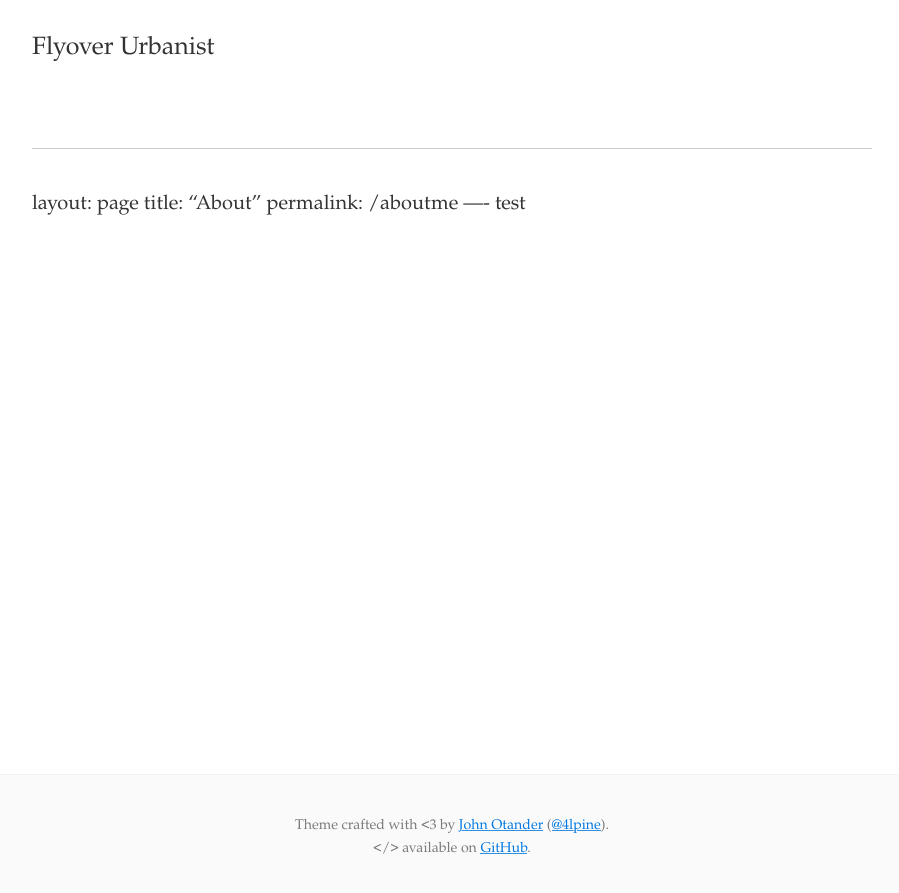
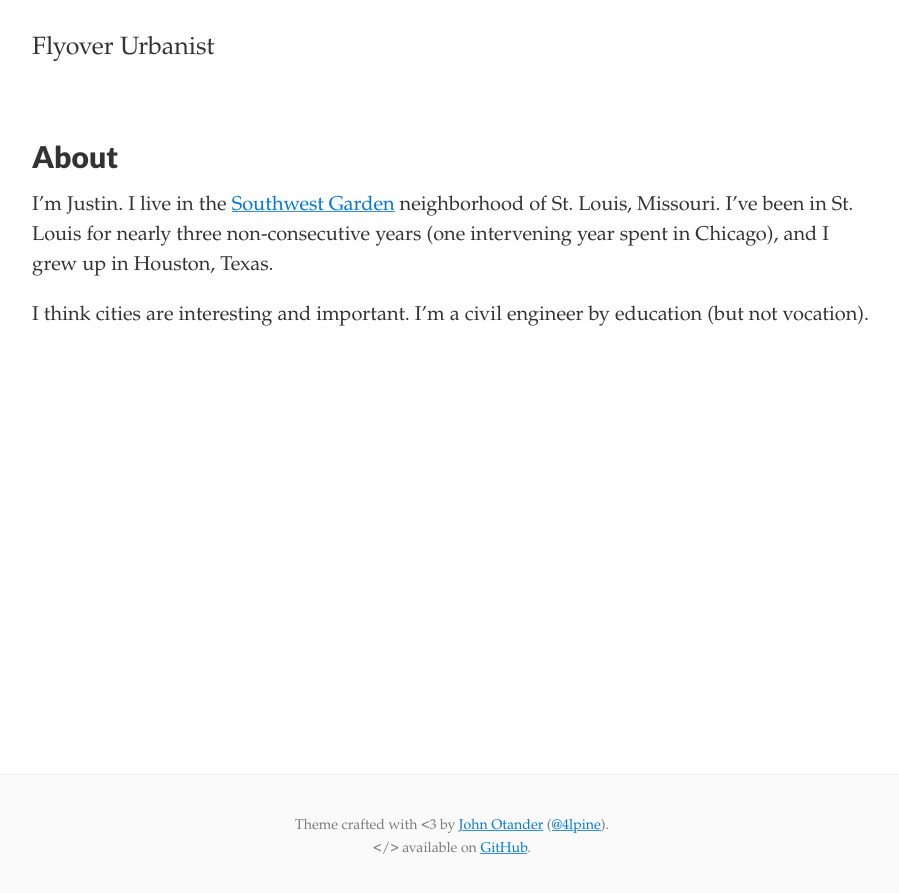
Before and after one commit to lithiumaneurysm/lithiumaneurysm.github.io, a Jekyll site: the page built from docs/aboutme.markdown, in a window 1280 px wide. Shown: the top 893 px of the page, without its empty margins (188-1087 px from the left). Built offline with Jekyll 4.4.1, drawn with Linux system fonts in a browser that asks for light colours; our own code applies the rules of GitHub Pages for plain Markdown files.

Commit message:
Update aboutme.markdown

```diff
--- a/docs/aboutme.markdown
+++ b/docs/aboutme.markdown
@@ -1,6 +1,9 @@
-----
+---
 layout: page
 title: "About"
 permalink: /aboutme
-----
-test
+---
+
+I'm Justin. I live in the [Southwest Garden](https://en.wikipedia.org/wiki/Southwest_Garden,_St._Louis) neighborhood of St. Louis, Missouri. I've been in St. Louis for nearly three non-consecutive years (one intervening year spent in Chicago), and I grew up in Houston, Texas.
+
+I think cities are interesting and important. I'm a civil engineer by education (but not vocation).
```
